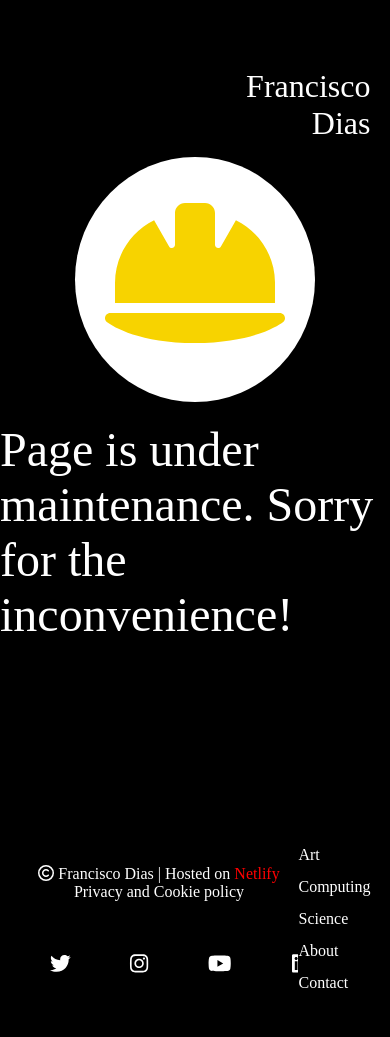
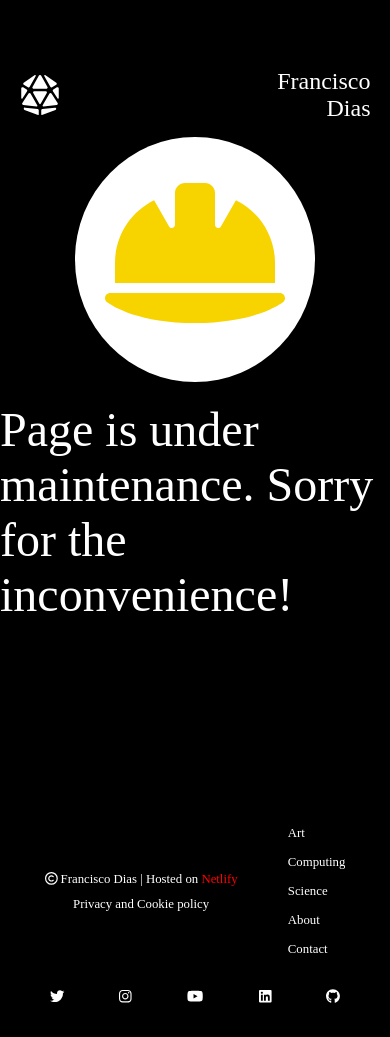
Before and after one commit to diasfrancisco/My-Website, a React (Create React App) app: page /art in a window 390 px wide. Before the commit the page ends 1007 px from the top, so only its background shows below. Built offline with nearby package versions, Linux system fonts and the light colour scheme.

Commit message:
Changes header items font size and fixes bkg image to cover the entire page on mobile

```diff
--- a/src/containers/ArtInfo/ArtInfo.css
+++ b/src/containers/ArtInfo/ArtInfo.css
@@ -2,6 +2,7 @@
     background-image: url('../../assets/images/chain-island.jpg');
     background-repeat: no-repeat;
     background-position: center;
+    background-size: cover;
     height: 100vh;
     display: flex;
     justify-content: right;
--- a/src/containers/ComputingInfo/ComputingInfo.css
+++ b/src/containers/ComputingInfo/ComputingInfo.css
@@ -2,6 +2,7 @@
     background-image: url('../../assets/images/blue-room.jpg');
     background-repeat: no-repeat;
     background-position: center;
+    background-size: cover;
     height: 100vh;
     display: flex;
     justify-content: left;
--- a/src/containers/Footer/Footer.css
+++ b/src/containers/Footer/Footer.css
@@ -12,13 +12,19 @@
   font-size: var(--fs-policy-links-footer);
 }
 
+.copyright-host,
+.privacy-cookie {
+  padding: 10px 0;
+}
+
 .netlify-link {
-    color: red;
+  color: red;
 }
 
 .netlify-link:hover {
-    color: red;
-    text-decoration: underline;
+  color: red;
+  text-decoration: underline;
+  text-underline-offset: 3px;
 }
 
 .all-links__container {
@@ -28,6 +34,12 @@
 
 .page-link {
   padding: 7px 0;
+}
+
+.page-link:hover {
+  color: red;
+  text-decoration: underline;
+  text-underline-offset: 3px;
 }
 
 .social-media-icons__container {
@@ -42,21 +54,21 @@
 }
 
 #twitter-icon:hover {
-  color: rgb(49,164,241);
+  color: rgb(49, 164, 241);
 }
 
 #instagram-icon:hover {
-  color: rgb(252,3,186);
+  color: rgb(252, 3, 186);
 }
 
 #youtube-icon:hover {
-  color: rgb(255,26,26);
+  color: rgb(255, 26, 26);
 }
 
 #linkedin-icon:hover {
-  color: rgb(90,176,247);
+  color: rgb(90, 176, 247);
 }
 
 #github-icon:hover {
-  color: rgb(232,230,227);
+  color: rgb(232, 230, 227);
 }
--- a/src/containers/Header/Header.css
+++ b/src/containers/Header/Header.css
@@ -5,14 +5,8 @@
 }
 
 .logo {
-    background-color: transparent;
-    border-radius: 50%;
-    transform: rotate(90deg);
-    width: 70px;
-    height: 70px;
-    display: flex;
-    justify-content: center;
-    align-items: center;
+    color: white;
+    font-size: var(--fs-logo);
 }
 
 .header-name__container {
@@ -25,6 +19,6 @@
 .header-name {
     font-family: var(--font-main);
     color: white;
-    font-size: 2rem;
+    font-size: var(--fs-name-header);
     text-align: right;
 }
--- a/src/containers/Header/Header.jsx
+++ b/src/containers/Header/Header.jsx
@@ -1,12 +1,13 @@
 import React from 'react'
+import { FontAwesomeIcon } from '@fortawesome/react-fontawesome'
+import { faDiceD20 } from '@fortawesome/free-solid-svg-icons'
 import './Header.css'
-import logo from '../../assets/images/gear-solid.svg'
 
 const Header = () => {
   return (
     <div className="header__container">
       <a href="/">
-        <img className="logo" src={logo} alt="logo" />
+        <FontAwesomeIcon className='logo' icon={faDiceD20} />
       </a>
       <div className="header-name__container">
         <div className="header-name">Francisco</div>
--- a/src/containers/Introduction/Introduction.css
+++ b/src/containers/Introduction/Introduction.css
@@ -2,6 +2,7 @@
     background-image: url('../../assets/images/starry-night.jpg');
     background-repeat: no-repeat;
     background-position: center;
+    background-size: cover;
     color: white;
     display: flex;
     position: relative;
--- a/src/containers/ScienceInfo/ScienceInfo.css
+++ b/src/containers/ScienceInfo/ScienceInfo.css
@@ -2,6 +2,7 @@
     background-image: url('../../assets/images/deep-forest.jpg');
     background-repeat: no-repeat;
     background-position: center;
+    background-size: cover;
     height: 100vh;
     display: flex;
     justify-content: right;
--- a/src/index.css
+++ b/src/index.css
@@ -1,17 +1,21 @@
 :root {
-    font-family: 'Times New Roman';
+  font-family: 'Times New Roman', Times, serif;
 
   --fs-professions: 3rem;
   --fs-location: 2rem;
   --fs-profession-title-home: 10rem;
   --fs-policy-links-footer: 1.2rem;
   --fs-icons-footer: 2rem;
+  --fs-logo: 3.5rem;
+  --fs-name-header: 2rem;
+
+  --marg-home: calc(-8vh + -74px);
 
   --bkg-color: black;
   --tp-bkg-color: transparent;
 }
 
-@media screen and (max-width: 820px) {
+@media screen and (min-width: 401px) and (max-width: 820px) {
   :root {
     --fs-professions: 3rem;
     --fs-location: 2rem;
@@ -19,6 +23,7 @@
     --fs-policy-links-footer: 1rem;
     --fs-icons-footer: 1.3rem;
   }
+
   .footer__container {
     display: grid;
     justify-content: space-around;
@@ -32,7 +37,10 @@
     justify-content: center;
     align-items: center;
     grid-area: 1 / 1 / span 1 / span 1;
-        justify-content: center;
+  }
+
+  .copyright-host, .privacy-cookie {
+    padding: 5px 0;
   }
 
   .all-links__container {
@@ -44,10 +52,47 @@
   }
 }
 
-@media screen and (max-width: 390px) {
+@media screen and (max-width: 400px) {
   :root {
     --fs-professions: 1.8rem;
     --fs-location: 1.5rem;
     --fs-profession-title-home: 4.5rem;
+    --fs-policy-links-footer: 0.8rem;
+    --fs-icons-footer: 0.9rem;
+    --fs-logo: 2.5rem;
+    --fs-name-header: 1.5rem;
+
+    --marg-home: calc(-8vh + -54px);
+  }
+
+  .footer__container {
+    display: grid;
+    justify-content: space-around;
+    grid-template-columns: 2;
+    grid-template-rows: 2;
+  }
+
+  .policy__container {
+    display: flex;
+    flex-direction: column;
+    justify-content: center;
+    align-items: center;
+    grid-area: 1 / 1 / span 1 / span 1;
+  }
+
+  .copyright-host, .privacy-cookie {
+    padding: 5px 0;
+  }
+
+  .all-links__container {
+    grid-area: 1 / 2 / span 1 / span 1;
+  }
+
+  .social-media-icons__container {
+    grid-area: 2 / 1 / span 1 / span 2;
+  }
+
+  .social-icon {
+    padding: 25px 5px;
   }
 }
--- a/src/pages/Home/Home.css
+++ b/src/pages/Home/Home.css
@@ -4,7 +4,7 @@
 
 #home-container {
     position: relative;
-    margin-top: calc(-8vh + -74px);
+    margin-top: var(--marg-home);
     padding: 0;
 }
 
```
Lines whose indentation alone changed are shown as unchanged.
